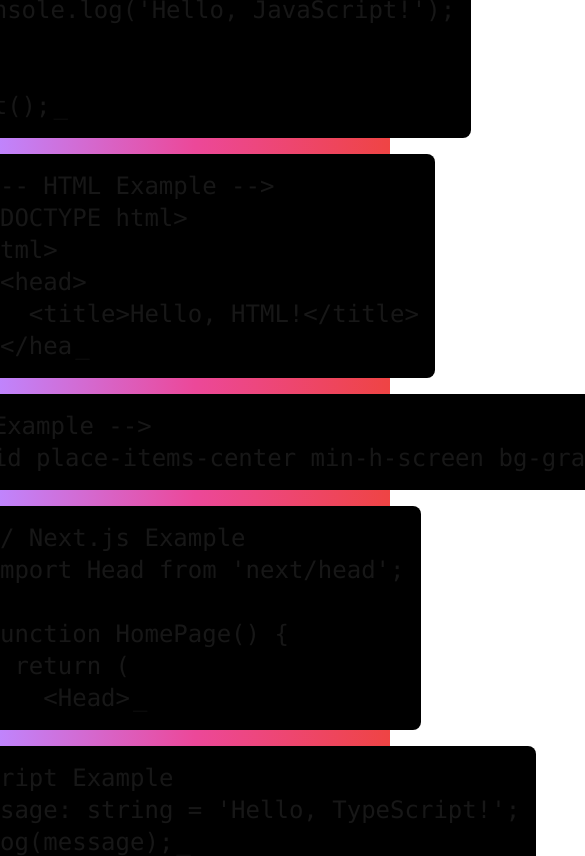
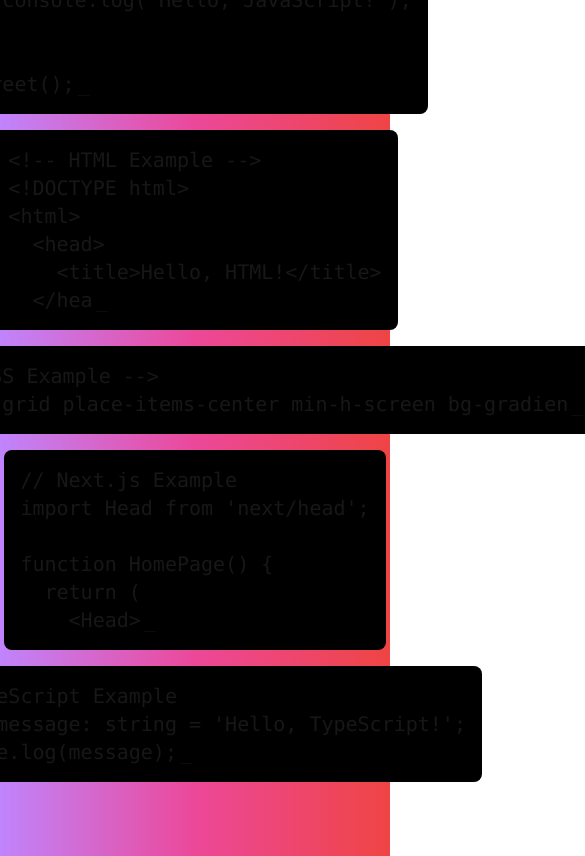
Before and after one commit to nicky-mc/typescript-demo, a Next.js app: page / in a window 390 px wide. Shown: the part 1560-2416 px from the top of the page, 585 px wide, since content can reach past the window. Built offline with nearby package versions, Linux system fonts and the light colour scheme.

Commit message:
mobile responsive tailwind added

```diff
--- a/src/app/page.tsx
+++ b/src/app/page.tsx
@@ -100,35 +100,35 @@
             A Few of the Languages I&apos;ve Used
           </h2>
           <div className="flex flex-col items-center mt-8 space-y-4">
-            <div className="bg-black p-4 rounded-lg text-2xl">
+            <div className="bg-black p-4 rounded-lg text-xl sm:text-2xl">
               <pre>
                 <code>
                   <TypingAnimation text={`// JavaScript Example\nfunction greet() {\n  console.log('Hello, JavaScript!');\n}\n\ngreet();`} />
                 </code>
               </pre>
             </div>
-            <div className="bg-black p-4 rounded-lg text-2xl">
+            <div className="bg-black p-4 rounded-lg text-xl sm:text-2xl">
               <pre>
                 <code>
                   <TypingAnimation text={`<!-- HTML Example -->\n<!DOCTYPE html>\n<html>\n  <head>\n    <title>Hello, HTML!</title>\n  </head>\n  <body>\n    <h1>Hello, HTML!</h1>\n  </body>\n</html>`} />
                 </code>
               </pre>
             </div>
-            <div className="bg-black p-4 rounded-lg text-2xl">
+            <div className="bg-black p-4 rounded-lg text-xl sm:text-2xl">
               <pre>
                 <code>
                   <TypingAnimation text={`<!-- Tailwind CSS Example -->\n<div className="grid place-items-center min-h-screen bg-gradient-to-r from-purple-400 via-pink-500 to-red-500 p-8">\n  <div className="flex flex-col items-center justify-center space-y-4 p-6 bg-white rounded-lg shadow-lg">\n    <h1 className="text-4xl font-bold text-gray-800">Tailwind CSS Example</h1>\n    <p className="text-lg text-gray-600">This is a fancy example using Tailwind CSS, Grid, Flexbox, and DaisyUI features.</p>\n    <button className="btn btn-primary">Primary Button</button>\n    <button className="btn btn-secondary">Secondary Button</button>\n  </div>\n</div>`} />
                 </code>
               </pre>
             </div>
-            <div className="bg-black p-4 rounded-lg text-2xl">
+            <div className="bg-black p-4 rounded-lg text-xl sm:text-2xl">
               <pre>
                 <code>
                   <TypingAnimation text={`// Next.js Example\nimport Head from 'next/head';\n\nfunction HomePage() {\n  return (\n    <Head>\n      <title>My Next.js App</title>\n    </Head>\n  );\n}\n\nexport default HomePage;`} />
                 </code>
               </pre>
             </div>
-            <div className="bg-black p-4 rounded-lg text-2xl">
+            <div className="bg-black p-4 rounded-lg text-xl sm:text-2xl">
               <pre>
                 <code>
                   <TypingAnimation text={`// TypeScript Example\nconst message: string = 'Hello, TypeScript!';\nconsole.log(message);`} />
@@ -321,7 +321,7 @@
           </div>
         </section>
 
-        <footer className="py-4 text-center text-white">
+        <footer class="py-4 text-center text-white">
           <p>&copy; 2024 Nicky Mortoza-Cowles. All rights reserved.</p>
         </footer>
       </div>
```
